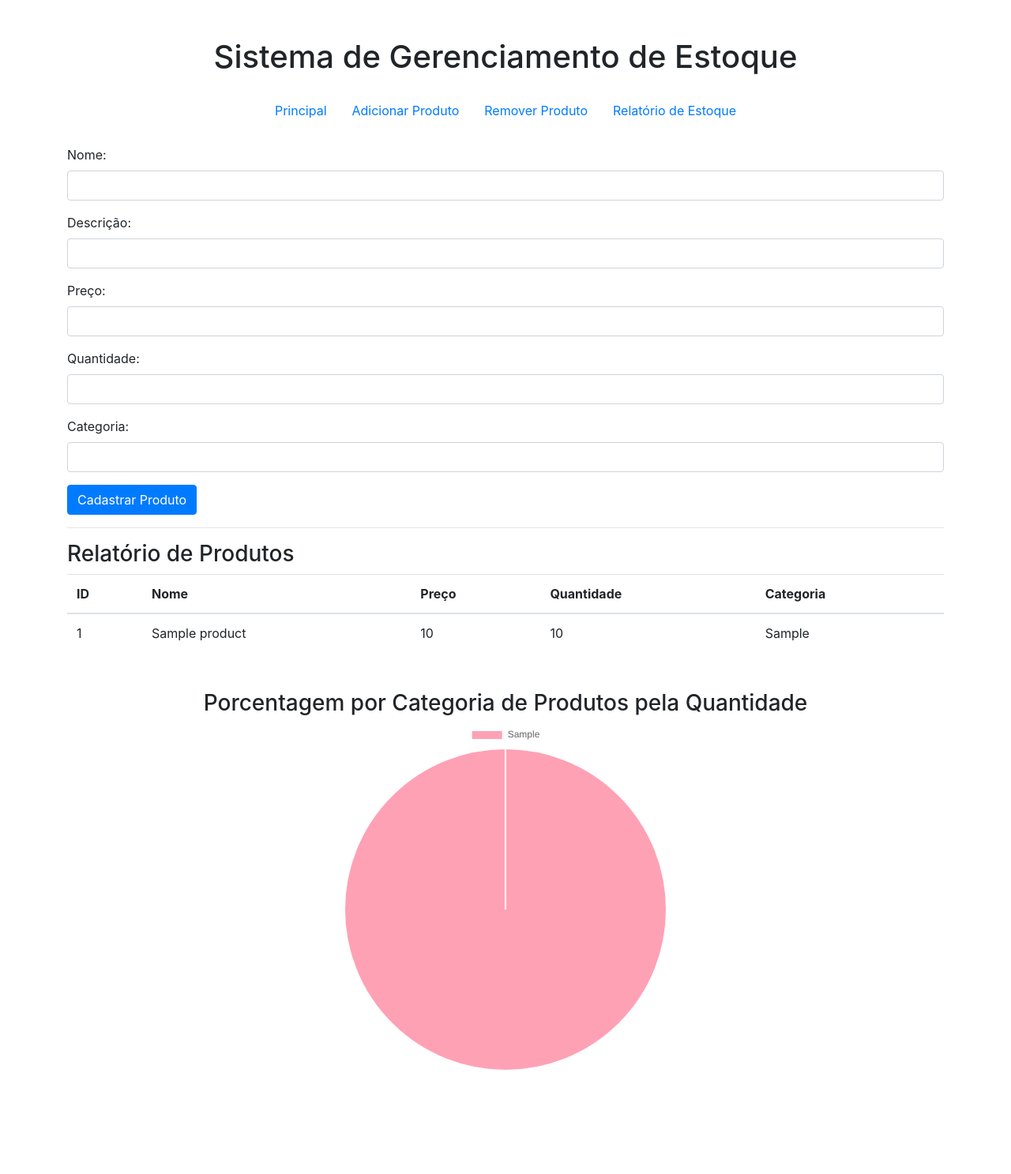
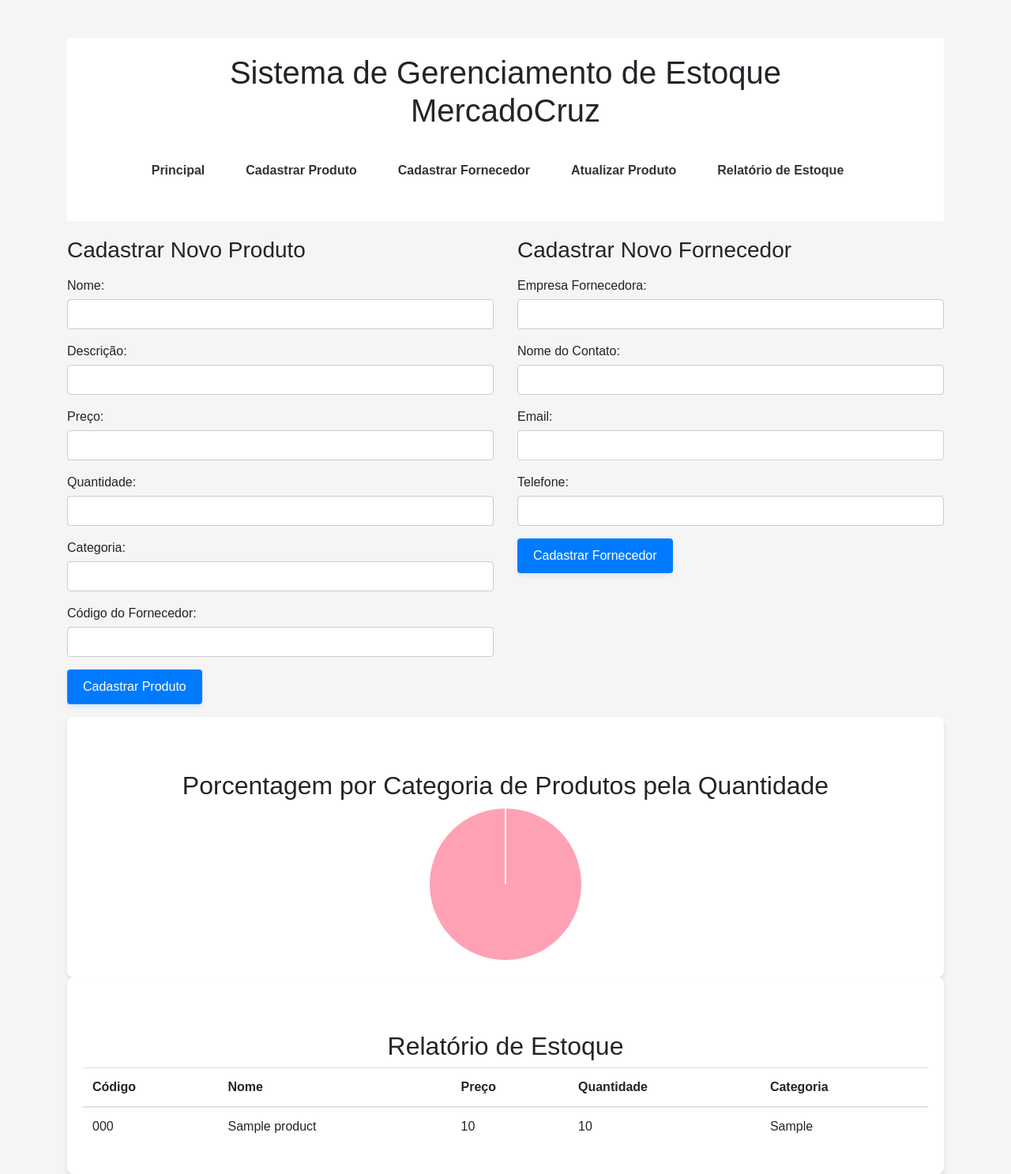
Before and after one commit to JonyMarcos/ControleDeEstoque, a Flask app: page / in a window 1280 px wide. Shown: the whole page at 79% size. Before the commit the page ends 1355 px from the top, so only its background shows below. Run offline with Flask 3, Linux system fonts and the light colour scheme; tables that the repository leaves empty hold one stand-in row (values such as "Sample post"); some libraries are stand-ins or nearby versions.

Commit message:
Funcionalidades cadastrar produto e cadastrar forncedor concluidas

```diff
--- a/app/routes.py
+++ b/app/routes.py
@@ -1,6 +1,6 @@
 from flask import render_template, jsonify, request
 from app import app, db
-from app.models import Product
+from app.models import Product, Supplier, User
 from sqlalchemy.exc import IntegrityError
 
 @app.route('/')
@@ -12,14 +12,14 @@ def index():
 def generate_report():
     try:
         products = Product.query.all()
-        result = [{"id": product.id, "name": product.name, "price": product.price, "quantity": product.quantity, "category": product.category} for product in products]
-        print(result)  # Adiciona esta linha para imprimir os dados antes de enviá-los para o frontend
+        result = [{"product_Code": product.product_code, "name": product.name, "price": product.price, "quantity": product.quantity, "description": product.description, "category": product.category, "last_updated": product.last_updated} for product in products]
+        print(result)
         return jsonify(result), 200
     except Exception as e:
         return jsonify({"error": "Erro ao gerar o relatório: " + str(e)}), 500
 
 # Rota para atualizar o estoque de um produto
-@app.route('/update-stock', methods=['POST'])
+@app.route('/atualizar-estoque', methods=['POST'])
 def update_stock():
     try:
         data = request.json
@@ -38,26 +38,55 @@ def update_stock():
     except Exception as e:
         return jsonify({"error": "Erro ao atualizar o estoque: " + str(e)}), 500
 
-# Rota para cadastrar um novo produto
 @app.route('/cadastrar-produto', methods=['POST'])
 def cadastrar_produto():
     try:
+        # Chame o procedimento armazenado para obter o próximo código de produto
+        cursor = db.session.connection().connection.cursor()
+        cursor.execute("EXEC SPGenerateProductCode")
+        next_product_code = cursor.fetchone()[0]
+
         data = request.form
         name = data.get('name')
+        supplier_id = data.get('supplier_id')
         if not name:
             return jsonify({"error": "O nome do produto é obrigatório"}), 400
 
         description = data.get('description', '')
-        price = float(data.get('price', 0))  # Convertendo para float
-        quantity = int(data.get('quantity', 0))  # Convertendo para int
+        price = float(data.get('price', 0))
+        quantity = int(data.get('quantity', 0))
         category = data.get('category', '')
 
-        new_product = Product(name=name, description=description, price=price, quantity=quantity, category=category)
+        new_product = Product(name=name, description=description, price=price, quantity=quantity, category=category, supplier_id=supplier_id, product_code=next_product_code)
         db.session.add(new_product)
         db.session.commit()
-        return jsonify({"message": "Produto cadastrado com sucesso!"}), 201
+        return jsonify({"message": f"Produto cadastrado com sucesso! Código do produto: {next_product_code}"}), 201
     except Exception as e:
         return jsonify({"error": "Erro ao cadastrar o produto: " + str(e)}), 500
+
+# Rota para cadastrar um novo fornecedor
+@app.route('/cadastrar-fornecedor', methods=['POST'])
+def cadastrar_fornecedor():
+    try:
+        data = request.form
+        name = data.get('supplier-name')
+        contact_name = data.get('supplier-contact')
+        email = data.get('supplier-email')
+        phone = data.get('supplier-phone')
+
+        if not name or not contact_name:
+            return jsonify({"error": "O nome e as informações de contato do fornecedor são obrigatórios"}), 400
+
+        # Crie uma instância do modelo Supplier com os dados fornecidos
+        new_supplier = Supplier(name=name, contact_name=contact_name, email=email, phone=phone)
+
+        # Adicione o novo fornecedor ao banco de dados
+        db.session.add(new_supplier)
+        db.session.commit()
+
+        return jsonify({"message": "Fornecedor cadastrado com sucesso!"}), 201
+    except Exception as e:
+        return jsonify({"error": "Erro ao cadastrar o fornecedor: " + str(e)}), 500
 
 # Rota para lidar com erros 404 (recurso não encontrado)
 @app.errorhandler(404)
--- a/static/styles.css
+++ b/app/static/styles.css
@@ -1,3 +1,5 @@
+/* Adicionei algumas regras de estilo para melhorar a aparência do layout */
+
 body {
     background-color: #f5f5f5; /* Fundo claro */
     font-family: 'Coves', sans-serif; /* Fonte Coves */
@@ -32,36 +34,15 @@ nav ul li a {
 }
 
 /* Estilos para as seções */
-main {
-    padding: 20px;
-}
-
 section {
     background-color: #fff; /* Fundo branco */
     padding: 20px;
-    margin-bottom: 20px;
     border-radius: 8px;
+    box-shadow: 0 4px 6px rgba(0, 0, 0, 0.1); /* Sombra suave */
 }
 
 h2 {
     margin-top: 0;
-}
-
-.btn {
-    background-color: #007bff; /* Cor de fundo azul */
-    color: #fff; /* Cor do texto branco */
-    padding: 10px 20px;
-    border: none;
-    border-radius: 4px;
-    cursor: pointer;
-    transition: all 0.3s ease; /* Transição suave */
-    box-shadow: 0 4px 6px rgba(0, 123, 255, 0.1); /* Sombra suave */
-}
-
-.btn:hover {
-    background-color: #0056b3; /* Cor de fundo azul mais escura ao passar o mouse */
-    transform: translateY(-2px); /* Efeito de levantamento ao passar o mouse */
-    box-shadow: 0 6px 8px rgba(0, 123, 255, 0.1); /* Sombra mais pronunciada */
 }
 
 /* Estilos para os formulários */
@@ -84,6 +65,24 @@ input[type="number"] {
     box-sizing: border-box;
 }
 
+/* Estilos para os botões */
+.btn {
+    background-color: #007bff; /* Cor de fundo azul */
+    color: #fff; /* Cor do texto branco */
+    padding: 10px 20px;
+    border: none;
+    border-radius: 4px;
+    cursor: pointer;
+    transition: all 0.3s ease; /* Transição suave */
+    box-shadow: 0 4px 6px rgba(0, 123, 255, 0.1); /* Sombra suave */
+}
+
+.btn:hover {
+    background-color: #0056b3; /* Cor de fundo azul mais escura ao passar o mouse */
+    transform: translateY(-2px); /* Efeito de levantamento ao passar o mouse */
+    box-shadow: 0 6px 8px rgba(0, 123, 255, 0.1); /* Sombra mais pronunciada */
+}
+
 /* Estilos para o rodapé */
 footer {
     background-color: #fff; /* Fundo branco */
@@ -91,3 +90,14 @@ footer {
     text-align: center;
     border-top: 1px solid #ccc; /* Borda superior cinza */
 }
+
+.logo {
+    max-width: 200px;
+    margin-bottom: 20px;
+}
+
+@media (max-width: 768px) {
+    .col-md-6 {
+        width: 100%;
+    }
+}
--- a/app/templates/Index.html
+++ b/app/templates/Index.html
@@ -1,25 +1,35 @@
 <!DOCTYPE html>
 <html lang="en">
+
 <head>
     <meta charset="UTF-8">
     <meta name="viewport" content="width=device-width, initial-scale=1.0">
     <title>Gerenciamento de Estoque</title>
     <link rel="stylesheet" href="https://cdnjs.cloudflare.com/ajax/libs/twitter-bootstrap/4.5.2/css/bootstrap.min.css">
+    <link rel="stylesheet" href="{{ url_for('static', filename='styles.css') }}">
 </head>
+
 <body>
     <div class="container mt-5">
         <header>
-            <h1 class="text-center mb-4">Sistema de Gerenciamento de Estoque</h1>
+            <div class="row justify-content-center mb-4">
+                <div class="col-md-8">
+                    <h1 class="text-center">Sistema de Gerenciamento de Estoque MercadoCruz</h1>
+                </div>
+            </div>
             <nav class="mb-4">
                 <ul class="nav justify-content-center">
                     <li class="nav-item">
                         <a class="nav-link active" href="#">Principal</a>
                     </li>
                     <li class="nav-item">
-                        <a class="nav-link" href="#">Adicionar Produto</a>
+                        <a class="nav-link" href="#">Cadastrar Produto</a>
                     </li>
                     <li class="nav-item">
-                        <a class="nav-link" href="#">Remover Produto</a>
+                        <a class="nav-link" href="#">Cadastrar Fornecedor</a>
+                    </li>
+                    <li class="nav-item">
+                        <a class="nav-link" href="#">Atualizar Produto</a>
                     </li>
                     <li class="nav-item">
                         <a class="nav-link" href="#">Relatório de Estoque</a>
@@ -28,39 +38,85 @@
             </nav>
         </header>
 
+        <div class="row">
+            <div class="col-md-6">
                 <!-- Formulário para cadastrar um novo produto -->
                 <form id="form-cadastrar-produto">
-            <div class="form-group">
+                    <!-- Adicionei classes para espaçamento -->
+                    <h3 class="mb-3">Cadastrar Novo Produto</h3>
+                    <div class="form-group mb-3">
                         <label for="name">Nome:</label>
                         <input type="text" class="form-control" id="name" name="name" required>
                     </div>
-            <div class="form-group">
+                    <!-- Adicionei classes para espaçamento -->
+                    <div class="form-group mb-3">
                         <label for="description">Descrição:</label>
                         <input type="text" class="form-control" id="description" name="description">
                     </div>
-            <div class="form-group">
+                    <!-- Adicionei classes para espaçamento -->
+                    <div class="form-group mb-3">
                         <label for="price">Preço:</label>
                         <input type="number" class="form-control" id="price" name="price" step="0.01" required>
                     </div>
-            <div class="form-group">
+                    <!-- Adicionei classes para espaçamento -->
+                    <div class="form-group mb-3">
                         <label for="quantity">Quantidade:</label>
                         <input type="number" class="form-control" id="quantity" name="quantity" required>
                     </div>
-            <div class="form-group">
+                    <!-- Adicionei classes para espaçamento -->
+                    <div class="form-group mb-3">
                         <label for="category">Categoria:</label>
                         <input type="text" class="form-control" id="category" name="category">
                     </div>
-            <button type="submit" class="btn btn-primary">Cadastrar Produto</button>
+                    <!-- Adicionando campo para código do fornecedor -->
+                    <div class="form-group mb-3">
+                        <label for="supplier_id">Código do Fornecedor:</label>
+                        <input type="text" class="form-control" id="supplier_id" name="supplier_id" required>
+                    </div>
+                    <!-- Adicionei classe para espaçamento -->
+                    <button type="submit" class="btn btn-primary mb-3">Cadastrar Produto</button>
                 </form>
-
-        <hr>
+            </div>
+            <div class="col-md-6">
+                <!-- Formulário para cadastrar um novo fornecedor -->
+                <form id="form-cadastrar-fornecedor">
+                    <h3 class="mb-3">Cadastrar Novo Fornecedor</h3>
+                    <div class="form-group">
+                        <label for="supplier-name">Empresa Fornecedora:</label>
+                        <input type="text" class="form-control" id="supplier-name" name="supplier-name" required>
+                    </div>
+                    <div class="form-group">
+                        <label for="supplier-contact">Nome do Contato:</label>
+                        <input type="text" class="form-control" id="supplier-contact" name="supplier-contact" required>
+                    </div>
+                    <div class="form-group">
+                        <label for="supplier-email">Email:</label>
+                        <input type="email" class="form-control" id="supplier-email" name="supplier-email">
+                    </div>
+                    <div class="form-group">
+                        <label for="supplier-phone">Telefone:</label>
+                        <input type="text" class="form-control" id="supplier-phone" name="supplier-phone">
+                    </div>
+                    <button type="submit" class="btn btn-primary">Cadastrar Fornecedor</button>
+                </form>
+            </div>
+        </div>
 
         <!-- Tabela para exibir o relatório de produtos -->
-        <h3>Relatório de Produtos</h3>
+        <!-- Gráfico de Pizza para mostrar a porcentagem por categoria de produtos pela quantidade -->
+        <section>
+            <div class="mt-5">
+                <h2 class="text-center">Porcentagem por Categoria de Produtos pela Quantidade</h2>
+                <canvas id="pie-chart" class="mx-auto d-block"></canvas>
+            </div>
+        </section>
+        <section>
+            <h2 class="mt-5">
+                <h2 class="text-center">Relatório de Estoque</h2>
                 <table class="table">
                     <thead>
                         <tr>
-                    <th>ID</th>
+                            <th>Código</th>
                             <th>Nome</th>
                             <th>Preço</th>
                             <th>Quantidade</th>
@@ -71,12 +127,9 @@
                         <!-- Aqui os produtos serão adicionados dinamicamente via JavaScript -->
                     </tbody>
                 </table>
+        </section>
 
-        <!-- Gráfico de Pizza para mostrar a porcentagem por categoria de produtos pela quantidade -->
-        <div class="mt-5">
-            <h3 class="text-center">Porcentagem por Categoria de Produtos pela Quantidade</h3>
-            <canvas id="pie-chart" width="400" height="400" class="mx-auto d-block"></canvas>
-        </div>
+
     </div>
 
     <!-- JavaScript para interagir com o backend Flask via AJAX e renderizar o gráfico de pizza -->
@@ -85,11 +138,11 @@
     <script>
         // Função para carregar o relatório de produtos via AJAX e renderizar o gráfico de pizza
         function carregarRelatorio() {
-        $.get('/gerar-relatorio', function(data) {
+            $.get('/gerar-relatorio', function (data) {
                 $('#table-body').empty(); // Limpa a tabela antes de adicionar os novos dados
-            data.forEach(function(product) {
+                data.forEach(function (product) {
                     $('#table-body').append(`<tr>
-                    <td>${product.id}</td>
+                <td>${product.product_Code}</td>
                 <td>${product.name}</td>
                 <td>${product.price}</td>
                 <td>${product.quantity}</td>
@@ -99,7 +152,7 @@
 
                 // Agrupar produtos por categoria e calcular a quantidade total por categoria
                 const categories = {};
-            data.forEach(function(product) {
+                data.forEach(function (product) {
                     categories[product.category] = (categories[product.category] || 0) + product.quantity;
                 });
 
@@ -121,36 +174,65 @@
                                 'rgba(255, 206, 86, 0.6)',
                                 'rgba(75, 192, 192, 0.6)',
                                 'rgba(153, 102, 255, 0.6)',
-                            'rgba(255, 159, 64, 0.6)'
+                                'rgba(255, 159, 64, 0.6)',
+                                'rgba(255, 0, 0, 0.6)',  // Vermelho
+                                'rgba(0, 255, 0, 0.6)',  // Verde
+                                'rgba(0, 0, 255, 0.6)',  // Azul
+                                'rgba(255, 255, 0, 0.6)',  // Amarelo
+                                'rgba(128, 0, 128, 0.6)'  // Roxo
                             ]
                         }]
                     },
                     options: {
                         responsive: true,
-                    maintainAspectRatio: false
+                        maintainAspectRatio: false,
+                        legend: {
+                            display: false
+                        },
+                        layout: {
+                            padding: {
+                                left: 0,
+                                right: 0,
+                                top: 0,
+                                bottom: 0
+                            }
+                        }
                     }
                 });
             });
         }
 
         // Carregar o relatório de produtos e renderizar o gráfico de pizza quando a página é carregada
-    $(document).ready(function() {
+        $(document).ready(function () {
             carregarRelatorio();
         });
 
         // Submeter o formulário de cadastro de produto via AJAX
-    $('#form-cadastrar-produto').submit(function(event) {
+        $('#form-cadastrar-produto').submit(function (event) {
             event.preventDefault(); // Evita o comportamento padrão de submit do formulário
             var formData = $(this).serialize(); // Serializa os dados do formulário
             console.log(formData); // Imprime os dados do formulário no console do navegador
-        $.post('/cadastrar-produto', formData, function(response) {
+            $.post('/cadastrar-produto', formData, function (response) {
                 alert(response.message); // Exibe uma mensagem de sucesso
                 carregarRelatorio(); // Recarrega o relatório de produtos
                 $('#form-cadastrar-produto')[0].reset(); // Limpa o formulário
-        }).fail(function(xhr, status, error) {
+            }).fail(function (xhr, status, error) {
                 alert('Erro ao cadastrar o produto: ' + xhr.responseText); // Exibe uma mensagem de erro
+            });
+        });
+
+        // Submeter o formulário de cadastro de fornecedor via AJAX
+        $('#form-cadastrar-fornecedor').submit(function (event) {
+            event.preventDefault(); // Evita o comportamento padrão de submit do formulário
+            var formData = $(this).serialize(); // Serializa os dados do formulário
+            $.post('/cadastrar-fornecedor', formData, function (response) {
+                alert(response.message); // Exibe uma mensagem de sucesso
+                $('#form-cadastrar-fornecedor')[0].reset(); // Limpa o formulário
+            }).fail(function (xhr, status, error) {
+                alert('Erro ao cadastrar o fornecedor: ' + xhr.responseText); // Exibe uma mensagem de erro
             });
         });
     </script>
 </body>
+
 </html>
```
Also changed, not shown: app/models.py (+43 -3 lines), run.py (line endings or trailing spaces). Lines whose indentation alone changed are shown as unchanged.
